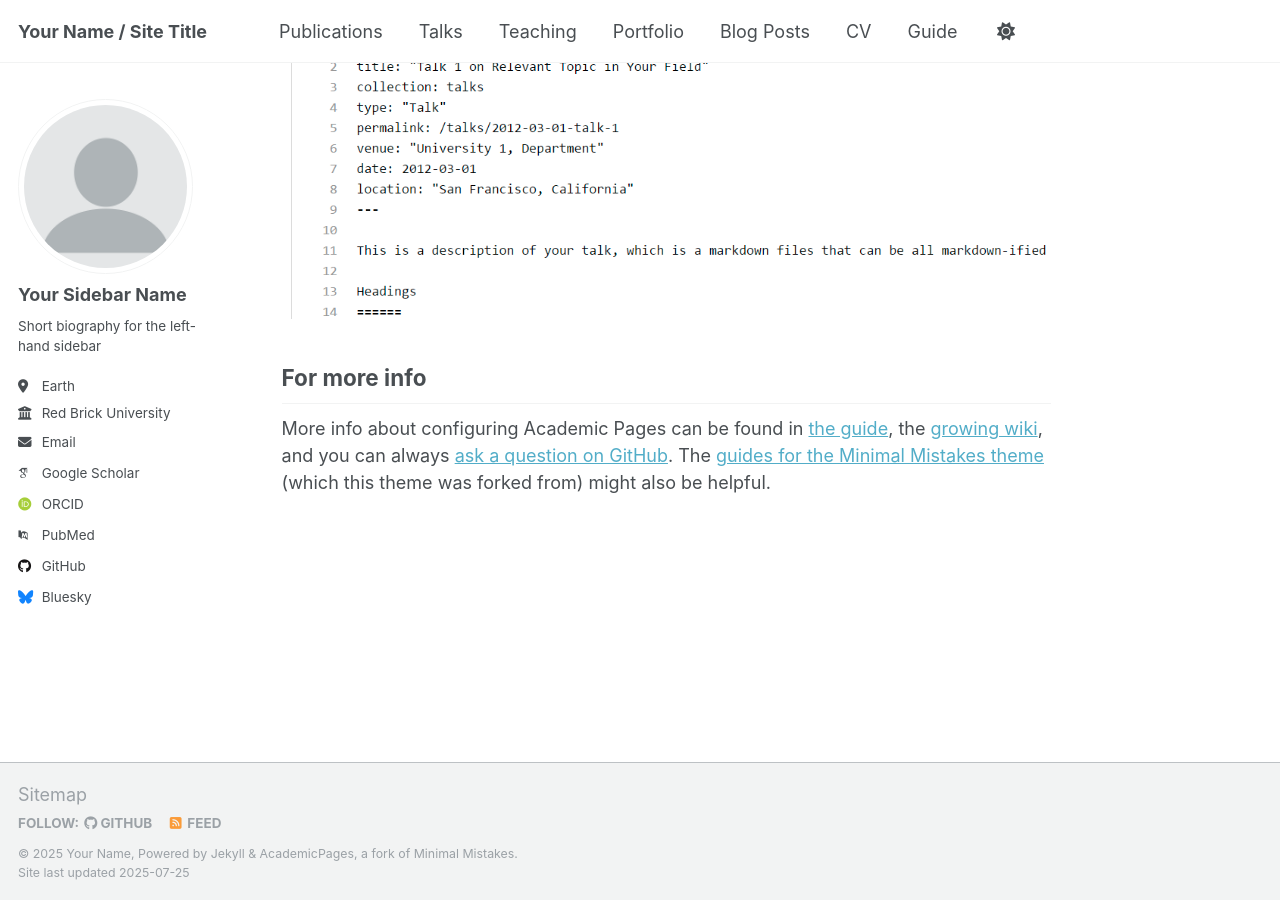
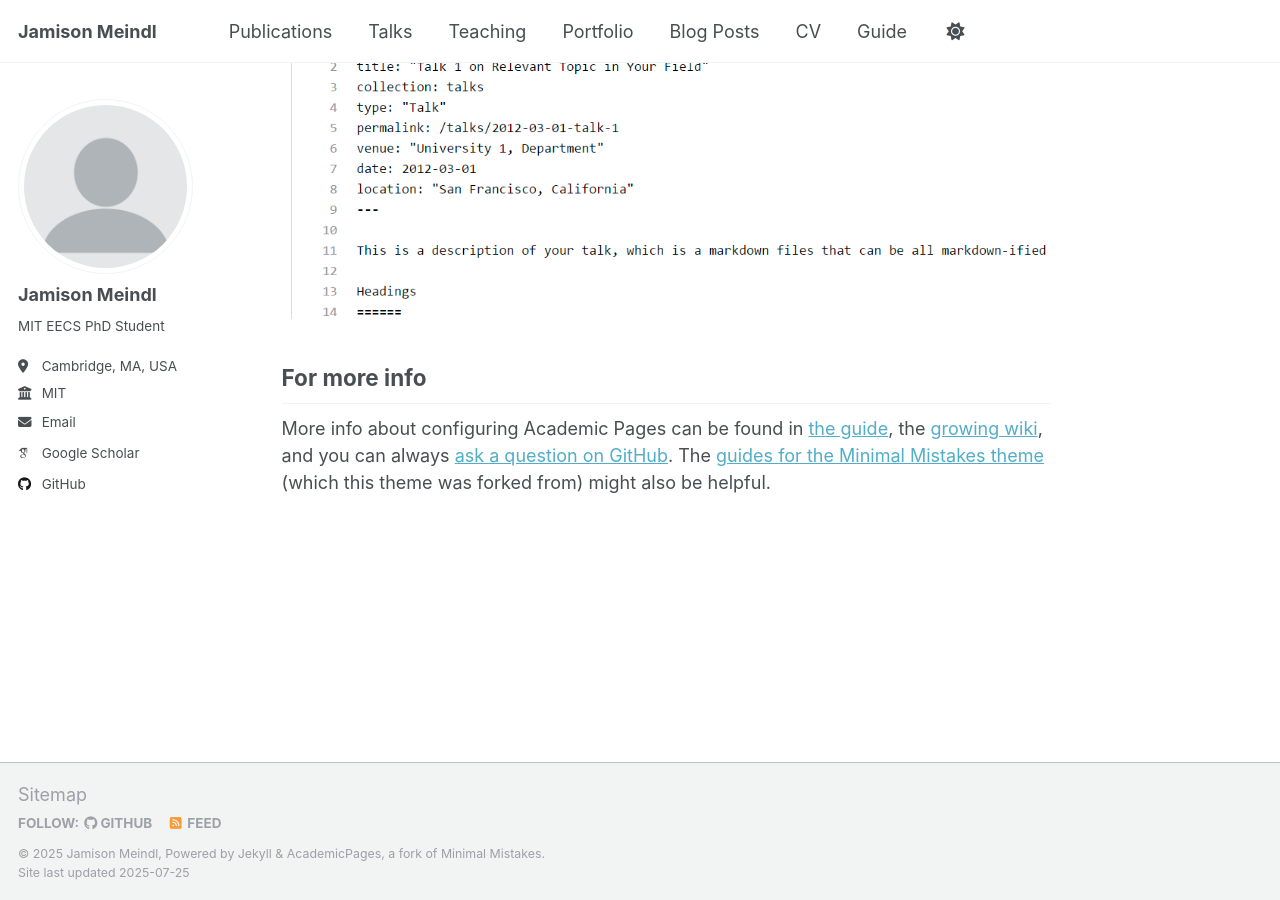
Before and after one commit to jamisonmeindl/jamisonmeindl.github.io, a Jekyll site: the page built from _pages/about.md, in a window 1280 px wide and 900 px high, scrolled down 2880 px. Built offline with Jekyll 4.4.1, drawn with Linux system fonts in a browser that asks for light colours; some web fonts are replaced; a script that is not in the unit is left out.

Commit message:
Update _config.yml

```diff
--- a/_config.yml
+++ b/_config.yml
@@ -9,13 +9,13 @@
 # Basic Site Settings
 locale                   : "en-US"
 site_theme               : "default"
-title                    : "Your Name / Site Title"
+title                    : "Jamison Meindl"
 title_separator          : "-"
-name                     : &name "Your Name"
-description              : &description "personal description"
-url                      : https://academicpages.github.io # the base hostname & protocol for your site e.g. "https://[your GitHub username].github.io" or if you already have some other page hosted on Github then use "https://[your GitHub username].github.io/[Your Repo Name]"
+name                     : &name "Jamison Meindl"
+description              : &description "Jamison Meindl Personal Website"
+url                      : https://jamisonmeindl.github.io # the base hostname & protocol for your site e.g. "https://[your GitHub username].github.io" or if you already have some other page hosted on Github then use "https://[your GitHub username].github.io/[Your Repo Name]"
 baseurl                  : "" # the subpath of your site, e.g. "/blog"
-repository               : "academicpages/academicpages.github.io"
+repository               : "jamisonmeindl/jamisonmeindl.github.io"
 
 # Site Author - The following control what appear as part of the author content on the side bar.
 #               If a field is blank the icon and link will not appear, otherwise it will be shown.
@@ -23,22 +23,22 @@ repository               : "academicpages/academicpages.github.io"
 author:
   # Biographic information
   avatar           : "profile.png"
-  name             : "Your Sidebar Name"
+  name             : "Jamison Meindl"
   pronouns         : # example: "she/her"
-  bio              : "Short biography for the left-hand sidebar"
-  location         : "Earth"
-  employer         : "Red Brick University"
+  bio              : "MIT EECS PhD Student"
+  location         : "Cambridge, MA, USA"
+  employer         : "MIT"
   uri              : # URL
-  email            : "none@example.org"
+  email            : "jmeindl@mit.edu"
 
   # Academic websites
   academia         : # URL
   arxiv            : # URL - Update with the correct link to your profile
   googlescholar    : "https://scholar.google.com/citations?user=PS_CX0AAAAAJ"
   impactstory      : # URL
-  orcid            : "http://orcid.org/yourorcidurl"
+  orcid            : # "http://orcid.org/yourorcidurl"
   semantic         : # URL
-  pubmed           : "https://www.ncbi.nlm.nih.gov/pubmed/?term=john+snow"
+  pubmed           : # "https://www.ncbi.nlm.nih.gov/pubmed/?term=john+snow"
   researchgate     : # URL
   scopus           : # URL
 
@@ -46,13 +46,13 @@ author:
   bitbucket        : # Username - Update with your username on the site
   codepen          : # Username
   dribbble         : # Username
-  github           : "academicpages"
+  github           : "jamisonmeindl"
   kaggle           : # Username
   stackoverflow    : # User number or user number and name (i.e., use "1" or "1/jeff-atwood")
 
   # Social media
   artstation       : # Username
-  bluesky          : "bsky.app" # Replace this with you Bluesky username
+  bluesky          : #"bsky.app" # Replace this with you Bluesky username
   facebook         : # Username
   flickr           : # Username
   foursquare       : # Username
```
